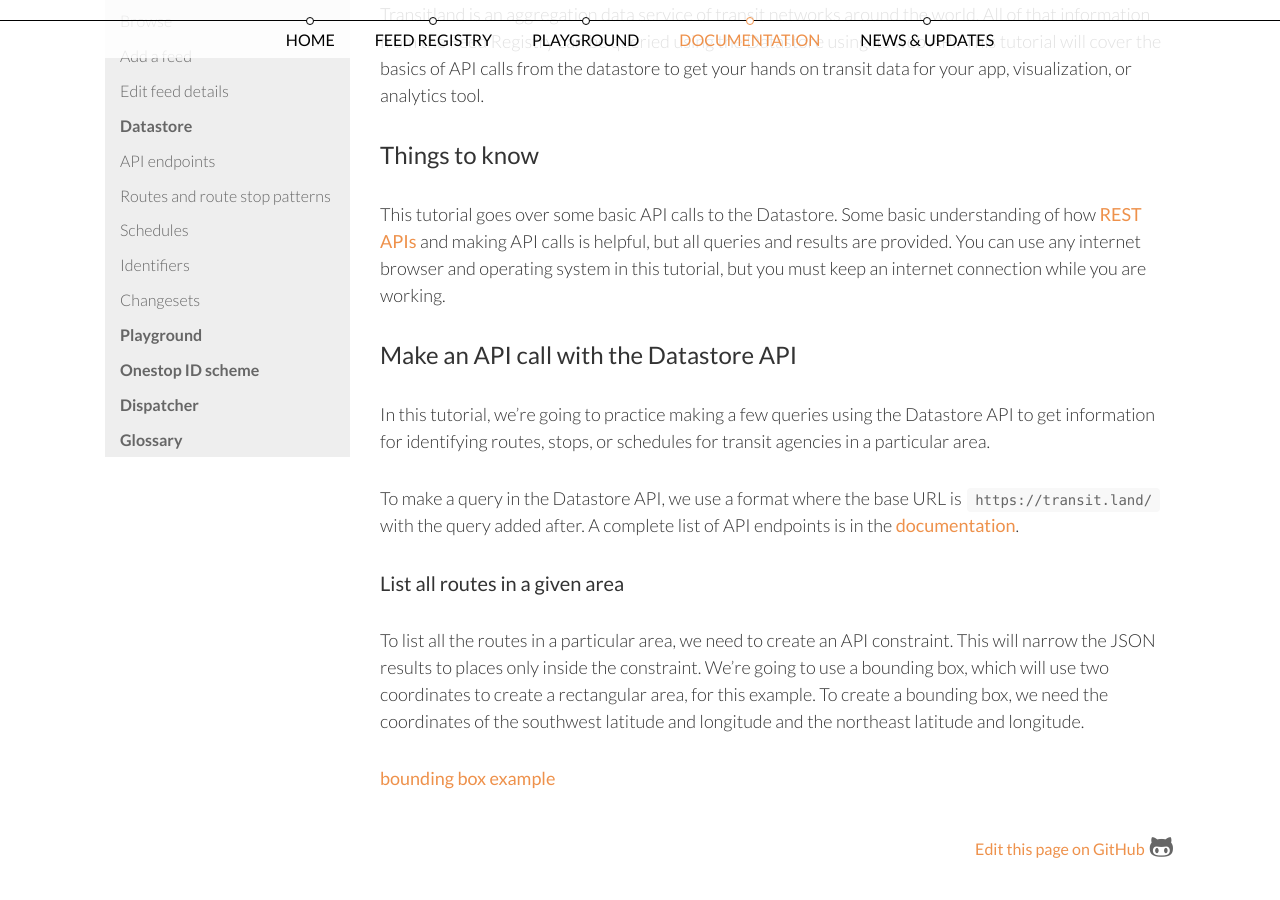
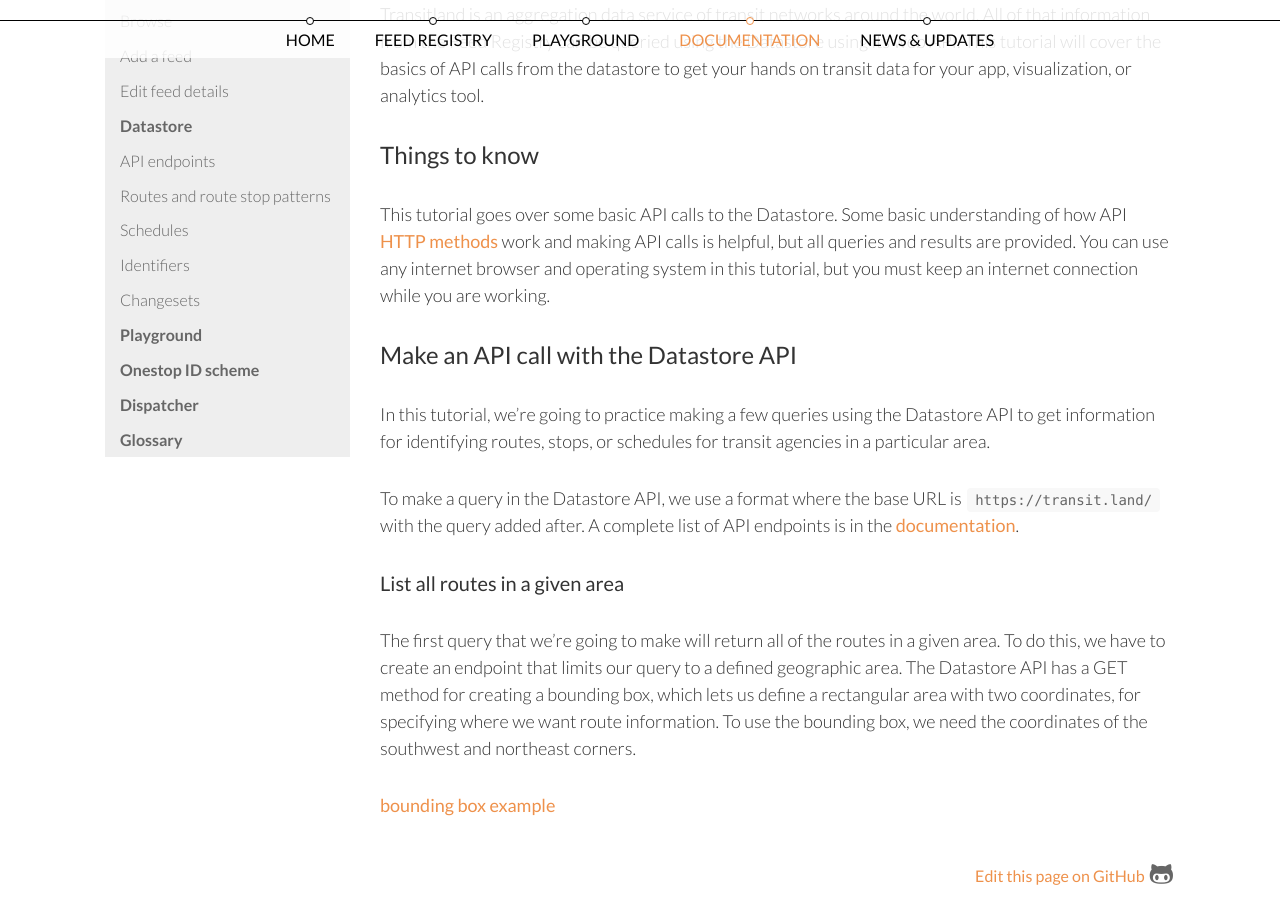
Before and after one commit to transitland/www-transit-land, a Jekyll site: the page built from documentation/tutorial/index.md, in a window 1280 px wide and 900 px high, scrolled down 454 px. Built offline with Jekyll 4.4.1, drawn with Linux system fonts in a browser that asks for light colours; nearby versions of some CDN libraries.

Commit message:
working on the tutorial

```diff
--- a/documentation/tutorial/index.md
+++ b/documentation/tutorial/index.md
@@ -7,7 +7,7 @@ layout: documentation
 Transitland is an aggregation data service of transit networks around the world. All of that information from the Feed Registry can be queried using the Datastore using its web API. This tutorial will cover the basics of API calls from the datastore to get your hands on transit data for your app, visualization, or analytics tool.
 
 ### Things to know
-This tutorial goes over some basic API calls to the Datastore. Some basic understanding of how [REST APIs](https://en.wikipedia.org/wiki/Representational_state_transfer) and making API calls is helpful, but all queries and results are provided. You can use any internet browser and operating system in this tutorial, but you must keep an internet connection while you are working.
+This tutorial goes over some basic API calls to the Datastore. Some basic understanding of how API [HTTP methods](https://en.wikipedia.org/wiki/Hypertext_Transfer_Protocol#Request_methods) work and making API calls is helpful, but all queries and results are provided. You can use any internet browser and operating system in this tutorial, but you must keep an internet connection while you are working.
 
 ### Make an API call with the Datastore API
 In this tutorial, we're going to practice making a few queries using the Datastore API to get information for identifying routes, stops, or schedules for transit agencies in a particular area.
@@ -15,6 +15,6 @@ In this tutorial, we're going to practice making a few queries using the Datasto
 To make a query in the Datastore API, we use a format where the base URL is `https://transit.land/` with the query added after. A complete list of API endpoints is in the [documentation](https://transit.land/documentation/datastore/api-endpoints.html).
 
 #### List all routes in a given area
-To list all the routes in a particular area, we need to create an API constraint. This will narrow the JSON results to places only inside the constraint. We're going to use a bounding box, which will use two coordinates to create a rectangular area, for this example. To create a bounding box, we need the coordinates of the southwest latitude and longitude and the northeast latitude and longitude.
+The first query that we're going to make will return all of the routes in a given area. To do this, we have to create an endpoint that limits our query to a defined geographic area. The Datastore API has a GET method for creating a bounding box, which lets us define a rectangular area with two coordinates, for specifying where we want route information. To use the bounding box, we need the coordinates of the southwest and northeast corners.
 
 [bounding box example](bounding-box.png)
```
Also changed, not shown: documentation/datastore/index.md (+1 -1 lines).
